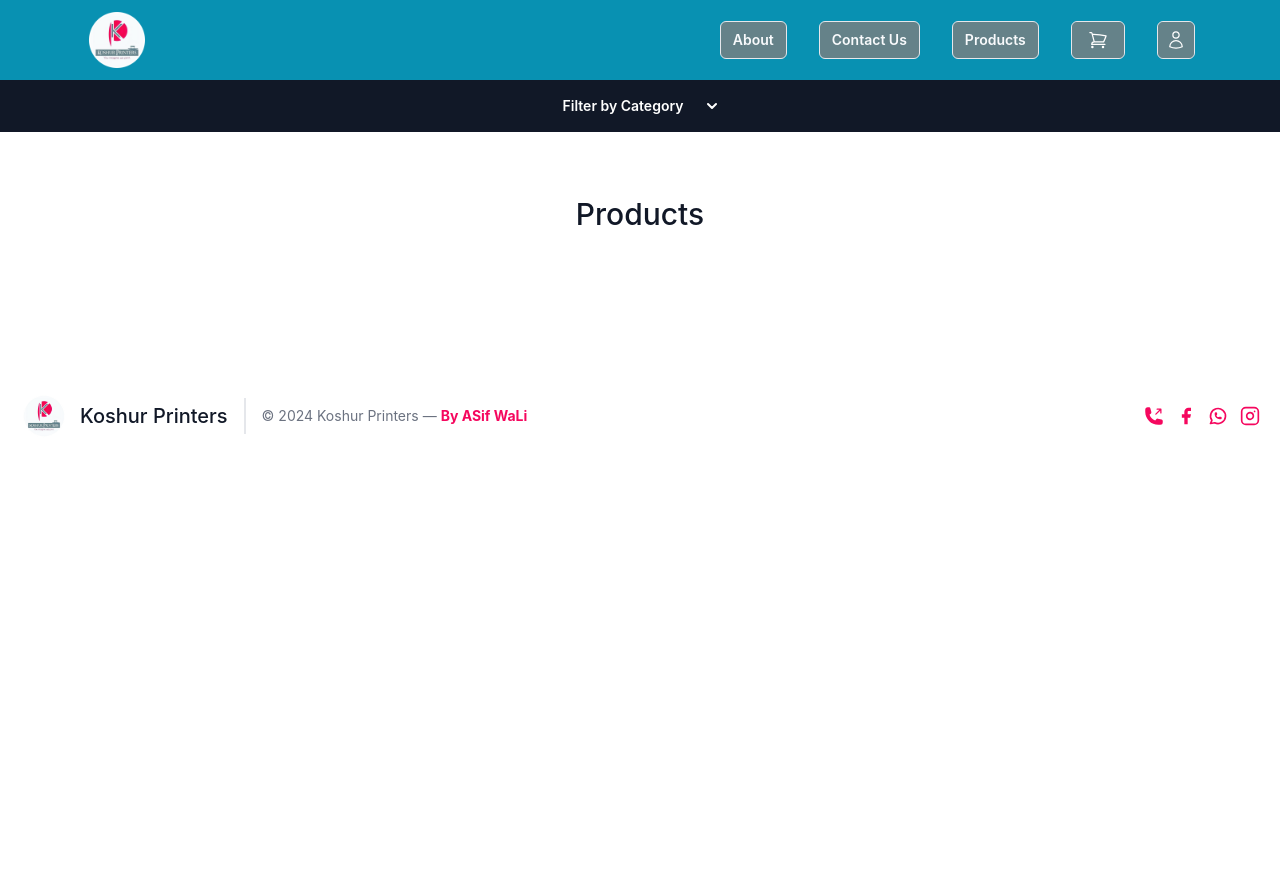
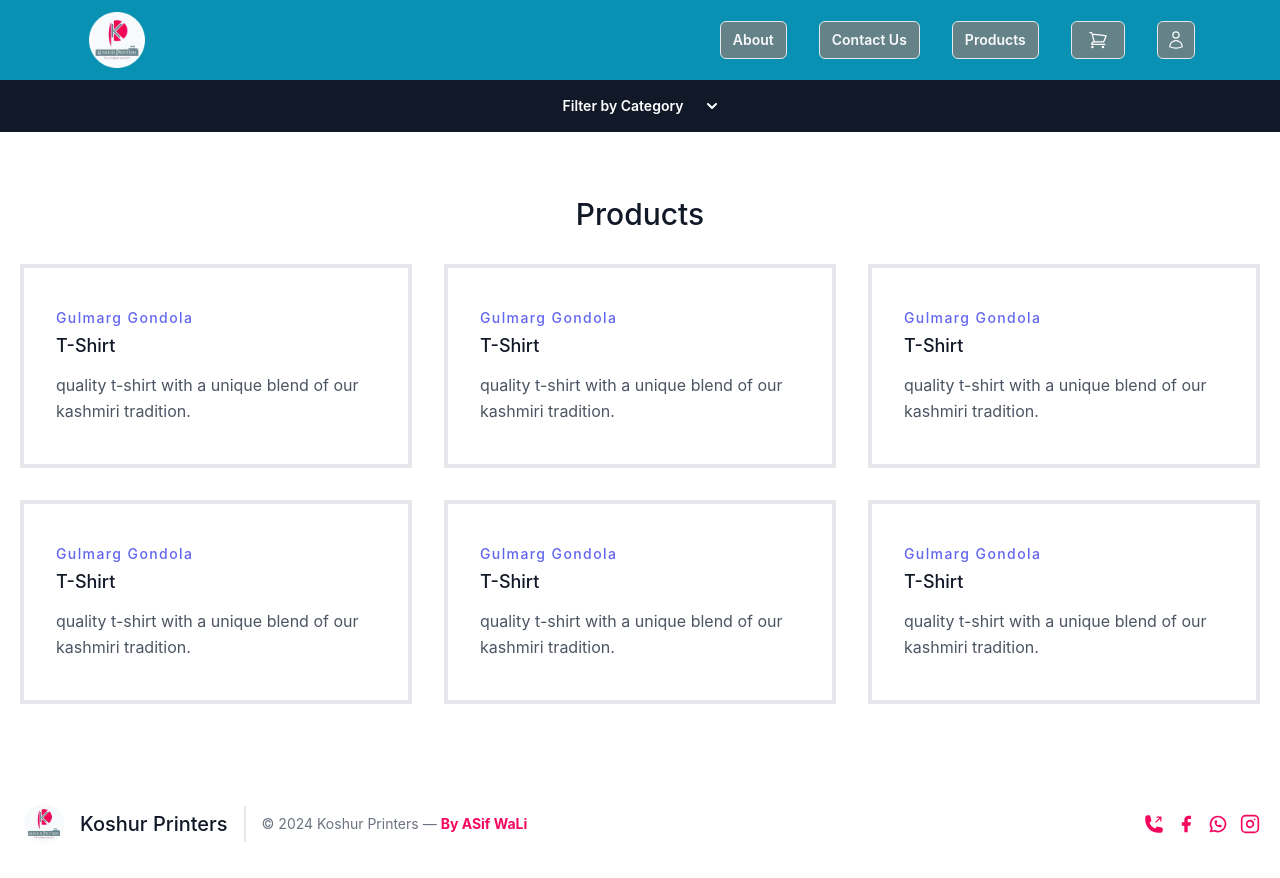
Before and after one commit to Asif-Wali/KoshurPrinters, a React (Create React App) app in the folder Client/: page /products in a window 1280 px wide. Before the commit the page ends 800 px from the top, so only its background shows below. Built offline with nearby package versions, Linux system fonts and the light colour scheme.

Commit message:
product page prototype added

```diff
--- a/Client/src/Pages/Products.jsx
+++ b/Client/src/Pages/Products.jsx
@@ -67,6 +67,11 @@
         <div className="flex flex-wrap -m-4">
           <div className="lg:w-1/3 sm:w-1/2 p-4">
             <div className="flex relative">
+            <div class="px-8 py-10 relative  w-full border-4 border-gray-200 bg-white">
+            <h2 class="tracking-widest text-sm title-font font-medium text-indigo-500 mb-1">Gulmarg Gondola</h2>
+            <h1 class="title-font text-lg font-medium text-gray-900 mb-3">T-Shirt</h1>
+            <p class="leading-relaxed">quality t-shirt with a unique blend of our kashmiri tradition.</p>
+            </div>
 
 
 
@@ -75,31 +80,52 @@
           </div>
           <div className="lg:w-1/3 sm:w-1/2 p-4">
             <div className="flex relative">
+                <div class="px-8 py-10 relative  w-full border-4 border-gray-200 bg-white">
+                <h2 class="tracking-widest text-sm title-font font-medium text-indigo-500 mb-1">Gulmarg Gondola</h2>
+                <h1 class="title-font text-lg font-medium text-gray-900 mb-3">T-Shirt</h1>
+                <p class="leading-relaxed">quality t-shirt with a unique blend of our kashmiri tradition.</p>
+                </div>
 
+            </div>
+          </div>
+          <div className="lg:w-1/3 sm:w-1/2 p-4">
+            <div className="flex relative">
+            <div class="px-8 py-10 relative  w-full border-4 border-gray-200 bg-white">
+            <h2 class="tracking-widest text-sm title-font font-medium text-indigo-500 mb-1">Gulmarg Gondola</h2>
+            <h1 class="title-font text-lg font-medium text-gray-900 mb-3">T-Shirt</h1>
+            <p class="leading-relaxed">quality t-shirt with a unique blend of our kashmiri tradition.</p>
+            </div>
 
             </div>
           </div>
           <div className="lg:w-1/3 sm:w-1/2 p-4">
             <div className="flex relative">
 
+                <div class="px-8 py-10 relative  w-full border-4 border-gray-200 bg-white">
+                <h2 class="tracking-widest text-sm title-font font-medium text-indigo-500 mb-1">Gulmarg Gondola</h2>
+                <h1 class="title-font text-lg font-medium text-gray-900 mb-3">T-Shirt</h1>
+                <p class="leading-relaxed">quality t-shirt with a unique blend of our kashmiri tradition.</p>
+                </div>
+              </div>
+          </div>
+          <div className="lg:w-1/3 sm:w-1/2 p-4">
+            <div className="flex relative">
 
+            <div class="px-8 py-10 relative  w-full border-4 border-gray-200 bg-white">
+            <h2 class="tracking-widest text-sm title-font font-medium text-indigo-500 mb-1">Gulmarg Gondola</h2>
+            <h1 class="title-font text-lg font-medium text-gray-900 mb-3">T-Shirt</h1>
+            <p class="leading-relaxed">quality t-shirt with a unique blend of our kashmiri tradition.</p>
+            </div>
             </div>
           </div>
           <div className="lg:w-1/3 sm:w-1/2 p-4">
             <div className="flex relative">
 
-              </div>
-          </div>
-          <div className="lg:w-1/3 sm:w-1/2 p-4">
-            <div className="flex relative">
-
-
+            <div class="px-8 py-10 relative  w-full border-4 border-gray-200 bg-white">
+            <h2 class="tracking-widest text-sm title-font font-medium text-indigo-500 mb-1">Gulmarg Gondola</h2>
+            <h1 class="title-font text-lg font-medium text-gray-900 mb-3">T-Shirt</h1>
+            <p class="leading-relaxed">quality t-shirt with a unique blend of our kashmiri tradition.</p>
             </div>
-          </div>
-          <div className="lg:w-1/3 sm:w-1/2 p-4">
-            <div className="flex relative">
-
-
             </div>
           </div>
         </div>
```
